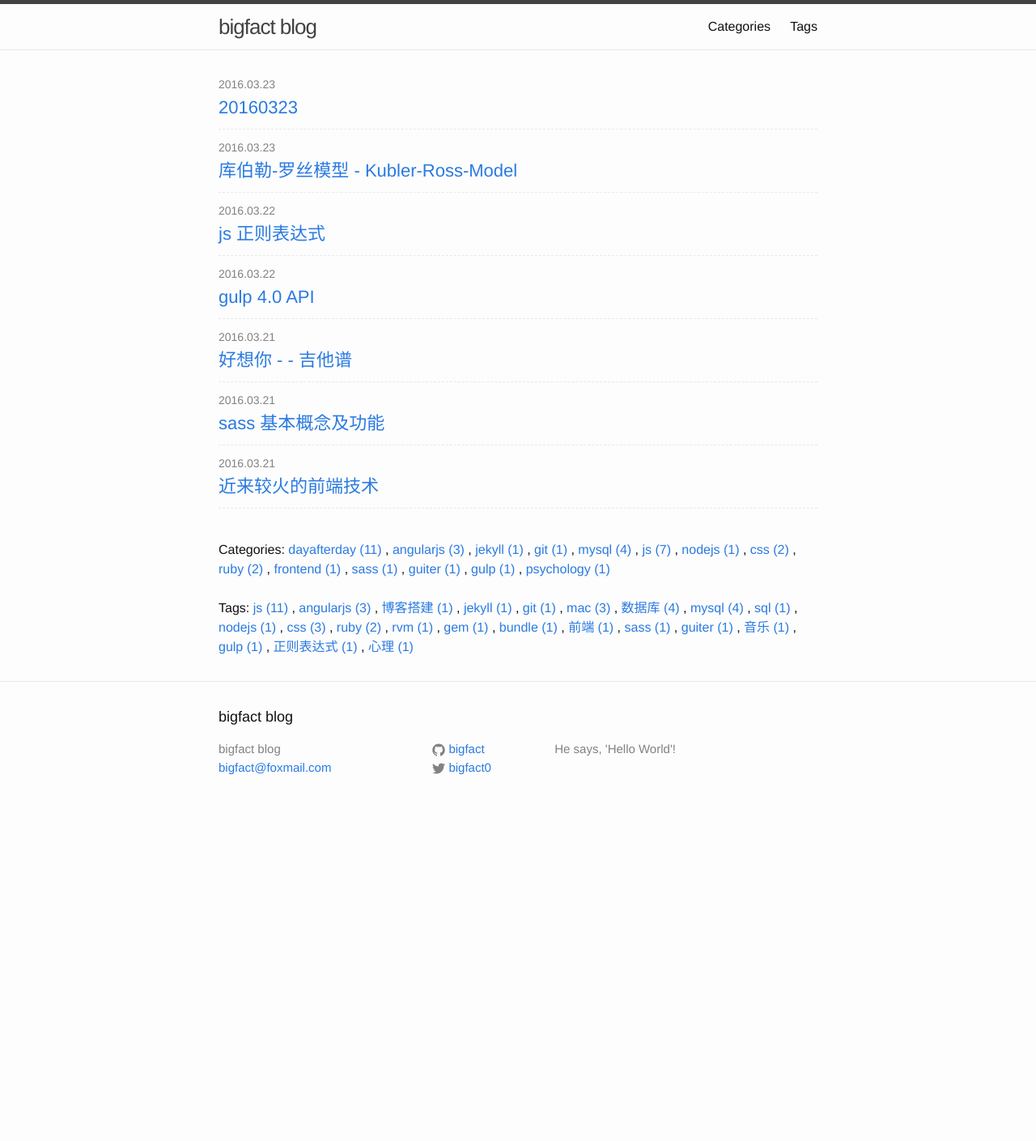
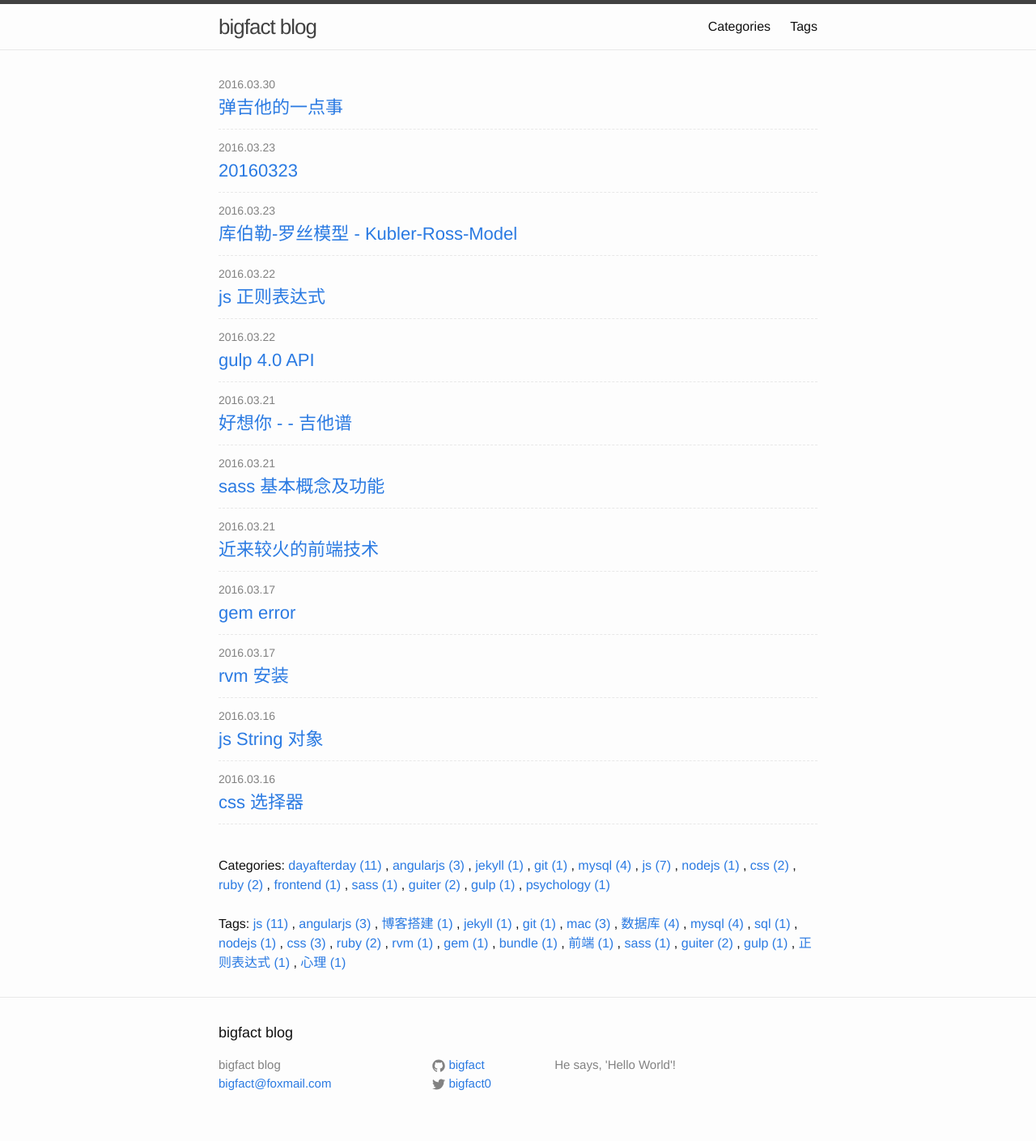
Before and after one commit to bigfact/bigfact.github.io, a Jekyll site: the page built from index.html, in a window 1280 px wide. Shown: the whole page at 81% size. Built offline with Jekyll 4.4.1, drawn with Linux system fonts in a browser that asks for light colours; comment, search, counter and statistics services are not loaded; before the commit the page ends 1019 px from its top, so only the background shows below that.

Commit message:
20160331更新

```diff
--- a/_posts/2016-03-21-guiter-tab-haoxiangni.md
+++ b/_posts/2016-03-21-guiter-tab-haoxiangni.md
@@ -3,7 +3,7 @@ layout: post
 title: "好想你 - - 吉他谱"
 date: 2016-03-21 23:35:00 +0800
 category: guiter
-tags: guiter 音乐
+tags: guiter
 ---
 
 ![好想你吉他谱]({{ site.baseurl }}\imgs\1-151225011324.jpg)
--- a/index.html
+++ b/index.html
@@ -48,7 +48,7 @@ layout: default
     var currentNum = parseInt(getHashString(location.href, 'page')) - 1 || 0;
     (currentNum < 0) && (currentNum = 0);
     // 每页条目数
-    var itemPerPage = 7;
+    var itemPerPage = 12;
     // 文章列表
     var list = document.getElementsByClassName('post-list')[0].getElementsByTagName('li');
     // 起始位置
```
Also changed, not shown: _posts/2016-03-31-guiter-something.md (added, +13 -0 lines).
